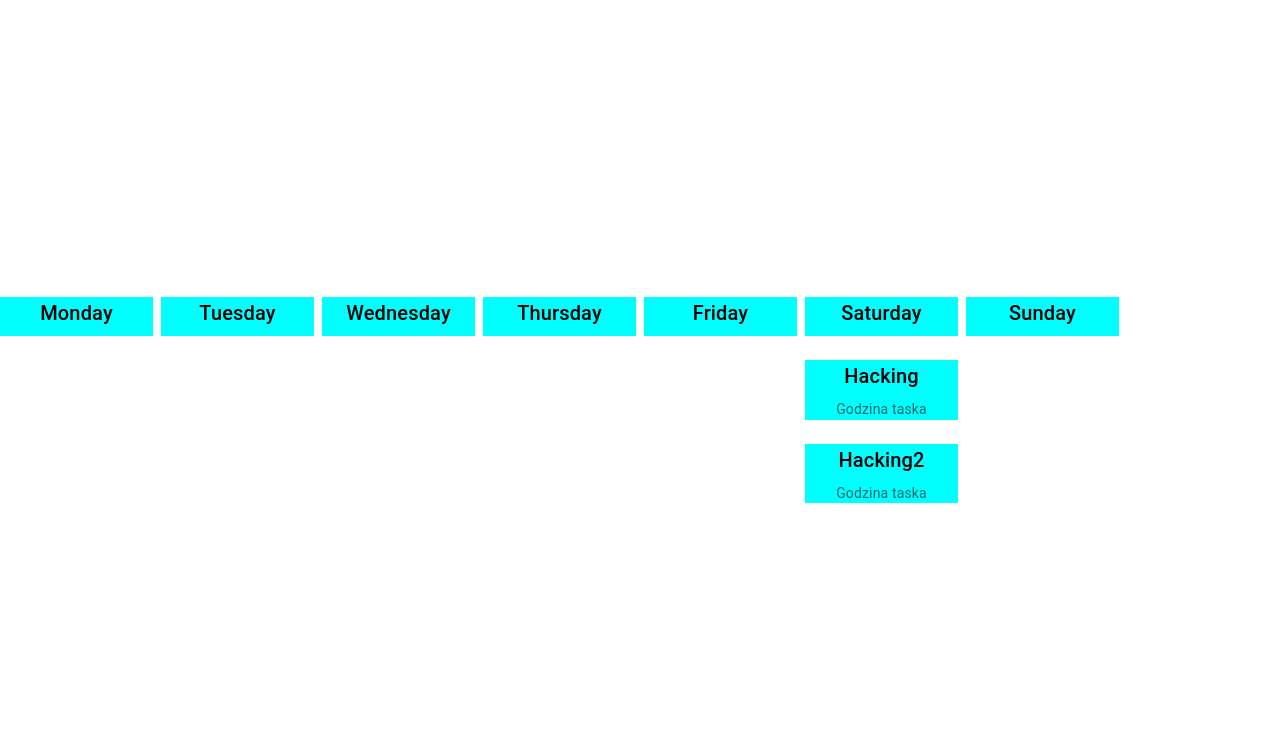
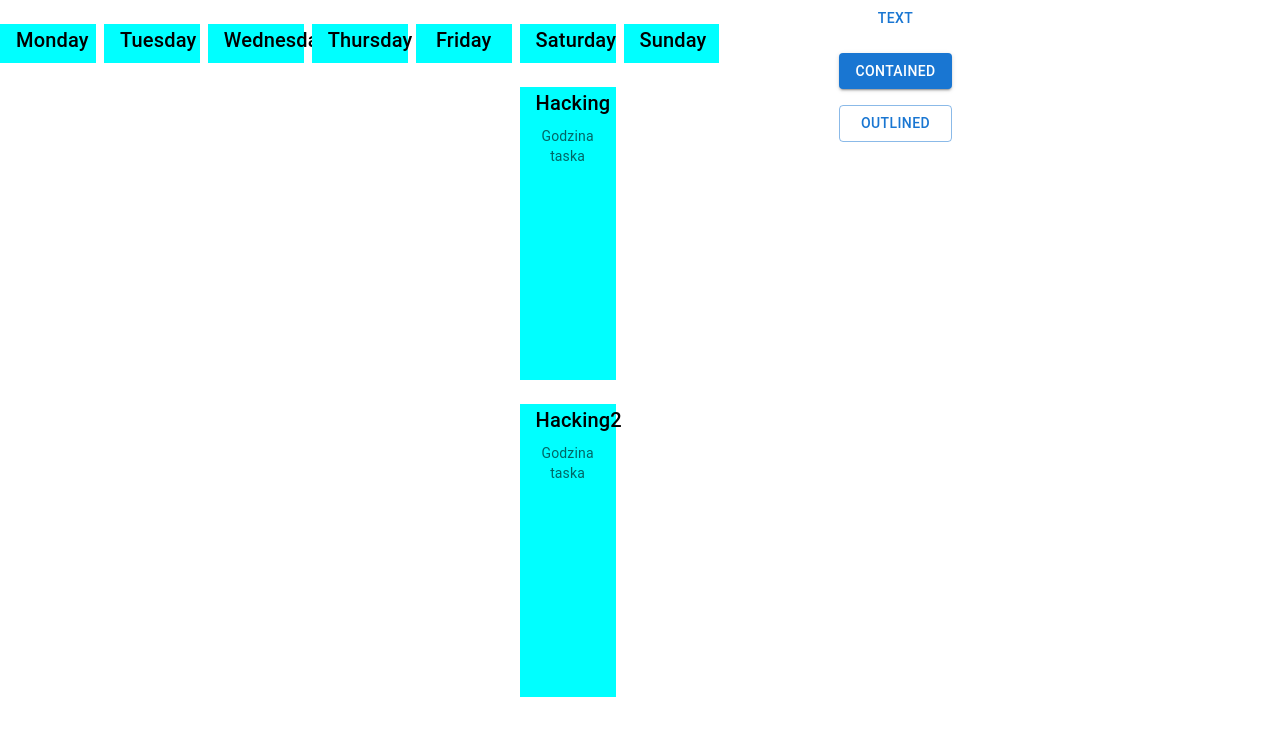
Before and after one commit to kmolski/BITFestival2022, a React (Create React App) app in the folder worklifeintegration-app/: page / in a window 1280 px wide. Shown: the top 736 px of the page. Built offline with nearby package versions, Linux system fonts and the light colour scheme.

Commit message:
Intelligent task size.

```diff
--- a/worklifeintegration-app/src/App.css
+++ b/worklifeintegration-app/src/App.css
@@ -32,8 +32,10 @@
   width: 100%;
   height: 100vh;
   display: flex;
-  justify-content: center;
-  align-items: center;
+  /* justify-content: center;
+  align-items: center; */
+  justify-content: top;
+  align-items: top;
   }
   table {
   border: 2px solid forestgreen;
--- a/worklifeintegration-app/src/App.tsx
+++ b/worklifeintegration-app/src/App.tsx
@@ -4,6 +4,7 @@ import './App.css';
 import { useInterpret } from '@xstate/react';
 import { mainMachine } from './machines/main';
 import NestedGrid from './components/nested-grid/NestedGrid';
+import RootView from './components/root-view/RootView';
 
 export const GlobalStateContext = createContext({});
 
@@ -13,7 +14,7 @@ function App() {
   return (
     <GlobalStateContext.Provider value={{ mainService }}>
       <div className="App">
-      <NestedGrid/>
+      <RootView/>
     </div>
 
     </GlobalStateContext.Provider>
--- a/worklifeintegration-app/src/components/nested-grid/NestedGrid.tsx
+++ b/worklifeintegration-app/src/components/nested-grid/NestedGrid.tsx
@@ -5,7 +5,6 @@ import Paper from '@mui/material/Paper';
 import Grid from '@mui/material/Grid';
 import { useState } from 'react';
 import { TaskItem } from '../task-item/TaskItem';
-import moment from 'moment';
 import { emptyTaskCollection, Task } from '../../utils/task';
 import { Typography } from '@mui/material';
 
@@ -18,6 +17,8 @@ const Item = styled(Paper)(({ theme }) => ({
 }));
 
 function Column(props:{columnName:string, taskList:Task[]}) {
+    const oneDayEquivalentHeight = 100;
+    const oneHourEquivalentHeight = oneDayEquivalentHeight / 24;
     const [tasks, setTaskList] = useState(props.taskList);
     return (
         <React.Fragment>
@@ -38,7 +39,7 @@ function Column(props:{columnName:string, taskList:Task[]}) {
                 name: task.name,
                 start: task.start,
                 end: task.end
-            }}/>
+            }} height={task.end.diff(task.start, "days")*oneHourEquivalentHeight}/>
                 ))}
         </Grid>
         </React.Fragment>
@@ -51,7 +52,7 @@ const [rows, setRows] = useState(emptyTaskCollection);
 
   const table = [{text:"some"}, {text:"some"}, {text:"some"}];
   return (
-    <Box sx={{ flexGrow: 1 }}>
+    <Box sx={{ flexGrow: 1, maxHeight: 240 }}>
       <Grid container spacing={1}>
         <Column columnName="Monday" taskList={emptyTaskCollection.Monday}/>
         <Column columnName="Tuesday" taskList={emptyTaskCollection.Tuesday}/>
--- /dev/null
+++ b/worklifeintegration-app/src/components/root-view/RootView.tsx
@@ -0,0 +1,20 @@
+import { Button, Grid, Stack } from '@mui/material';
+import NestedGrid from '../nested-grid/NestedGrid';
+
+function RootView() {
+
+  return (
+    <div className="RootView">
+        <Stack direction="row" spacing={2}>
+            <NestedGrid/>
+            <Stack direction="column" spacing={2}>
+                <Button variant="text">Text</Button>
+                <Button variant="contained">Contained</Button>
+                <Button variant="outlined">Outlined</Button>
+            </Stack>
+        </Stack>
+    </div>
+  );
+}
+
+export default RootView;
--- a/worklifeintegration-app/src/components/task-item/TaskItem.tsx
+++ b/worklifeintegration-app/src/components/task-item/TaskItem.tsx
@@ -12,9 +12,10 @@ import Typography from '@mui/material/Typography';
 <>{props.task.name}</>
 </div> */}
 
-export function TaskItem(props: {task: Task}) {
+export function TaskItem(props: {task: Task, height:number}) {
   return (
-    <Box sx={{ width: '100%', maxWidth: 200, bgcolor: 'cyan' }}>
+    <Box sx={{ width: '100%', height: '100%', maxWidth: 200,
+    maxHeight:props.height, bgcolor: 'cyan' }}>
       <Box sx={{ my: 3, mx: 2 }}>
         <Grid container alignItems="center">
           <Grid item xs>
```
